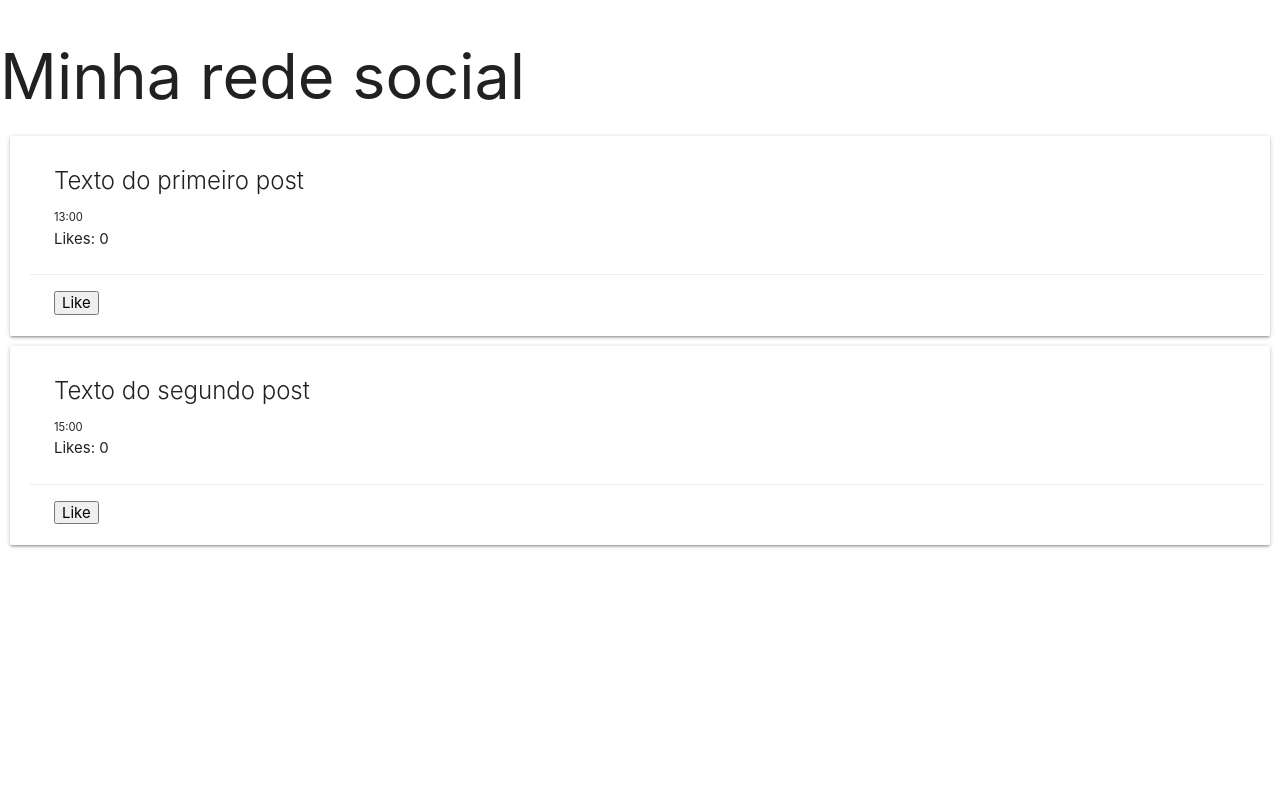
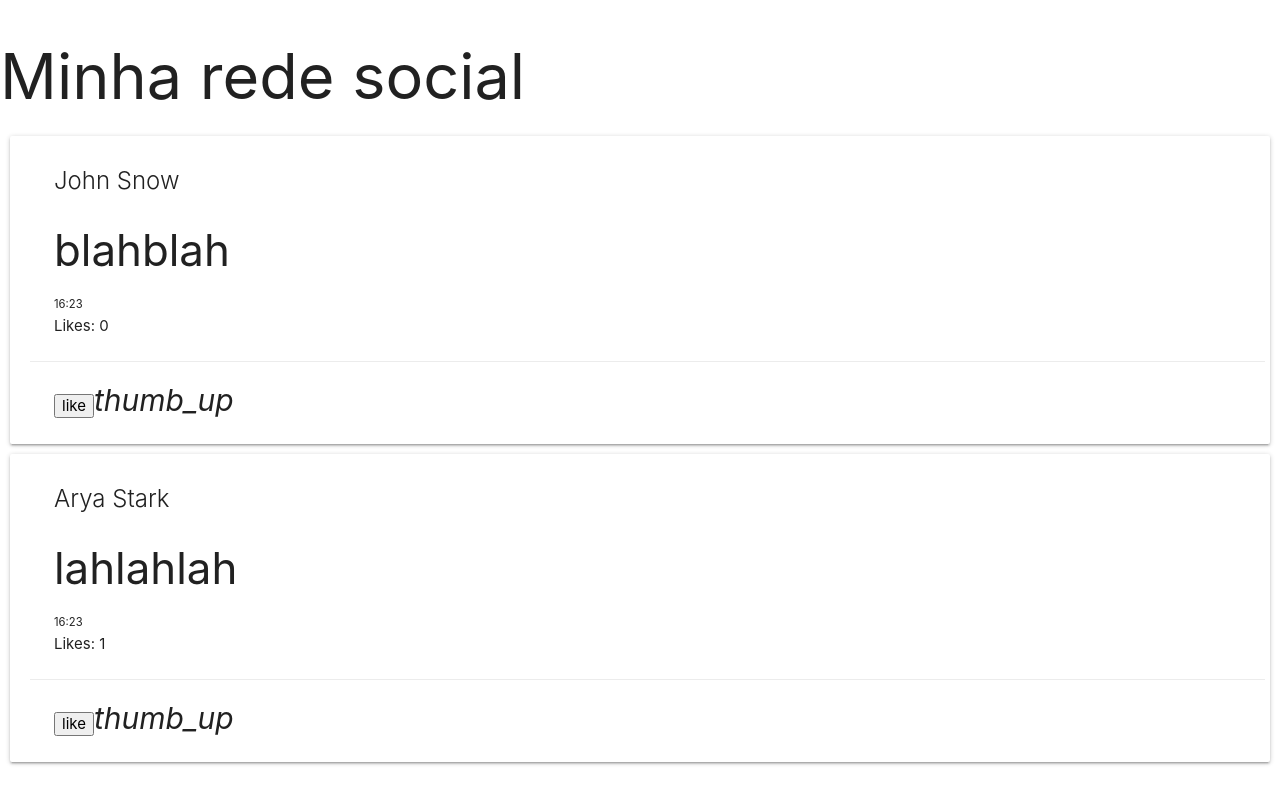
Before and after one commit to pimenta-arthur/react-training-ufjf, a React (Create React App) app: page / in a window 1280 px wide. Built offline with nearby package versions, Linux system fonts and the light colour scheme.

Commit message:
pass interactive post

```diff
--- a/src/App.js
+++ b/src/App.js
@@ -1,13 +1,29 @@
 import React, { Component } from 'react';
 import Post from './components/post';
+
+const postList = [
+  {
+    content: 'blahblah',
+    timestamp: '16:23',
+    author: 'John Snow',
+    initialLikes: 0
+  },
+  {
+    content: 'lahlahlah',
+    timestamp: '16:23',
+    author: 'Arya Stark',
+    initialLikes: 1
+  }
+];
 
 class App extends Component {
   render() {
     return (
       <div>
         <h1>Minha rede social</h1>
-        <Post text={'Texto do primeiro post'} time={'13:00'} />
-        <Post text={'Texto do segundo post'} time={'15:00'} />
+        {postList.map((post, i) => {
+          return <Post key={i} post={post} />;
+        })}
       </div>
     );
   }
--- a/src/components/post.js
+++ b/src/components/post.js
@@ -2,31 +2,30 @@ import React, { Component } from 'react';
 import '../post.css';
 
 class Post extends Component {
-  constructor() {
-    super();
+  constructor(props) {
+    super(props);
     this.state = {
-      likes: 0
+      likes: props.post.initialLikes
     };
   }
 
   doLike() {
-      this.setState({ likes: this.state.likes +1 })
+    this.setState({ likes: this.state.likes + 1 });
   }
 
   render() {
+    const post = this.props.post;
     return (
       <div className="card post">
         <div className="card-content">
-          <span className="card-title">{this.props.text}</span>
-          <small>{this.props.time}</small>
+          <span className="card-title">{post.author}</span>
+          <h3>{post.content}</h3>
+          <small>{post.timestamp}</small>
           <p>Likes: {this.state.likes}</p>
         </div>
         <div className="card-action">
-          <button
-            onClick={this.doLike.bind(this)}
-          >
-            Like
-          </button>
+          <button onClick={this.doLike.bind(this)}>like</button>
+          <i className="small material-icons">thumb_up</i>
         </div>
       </div>
     );
```
